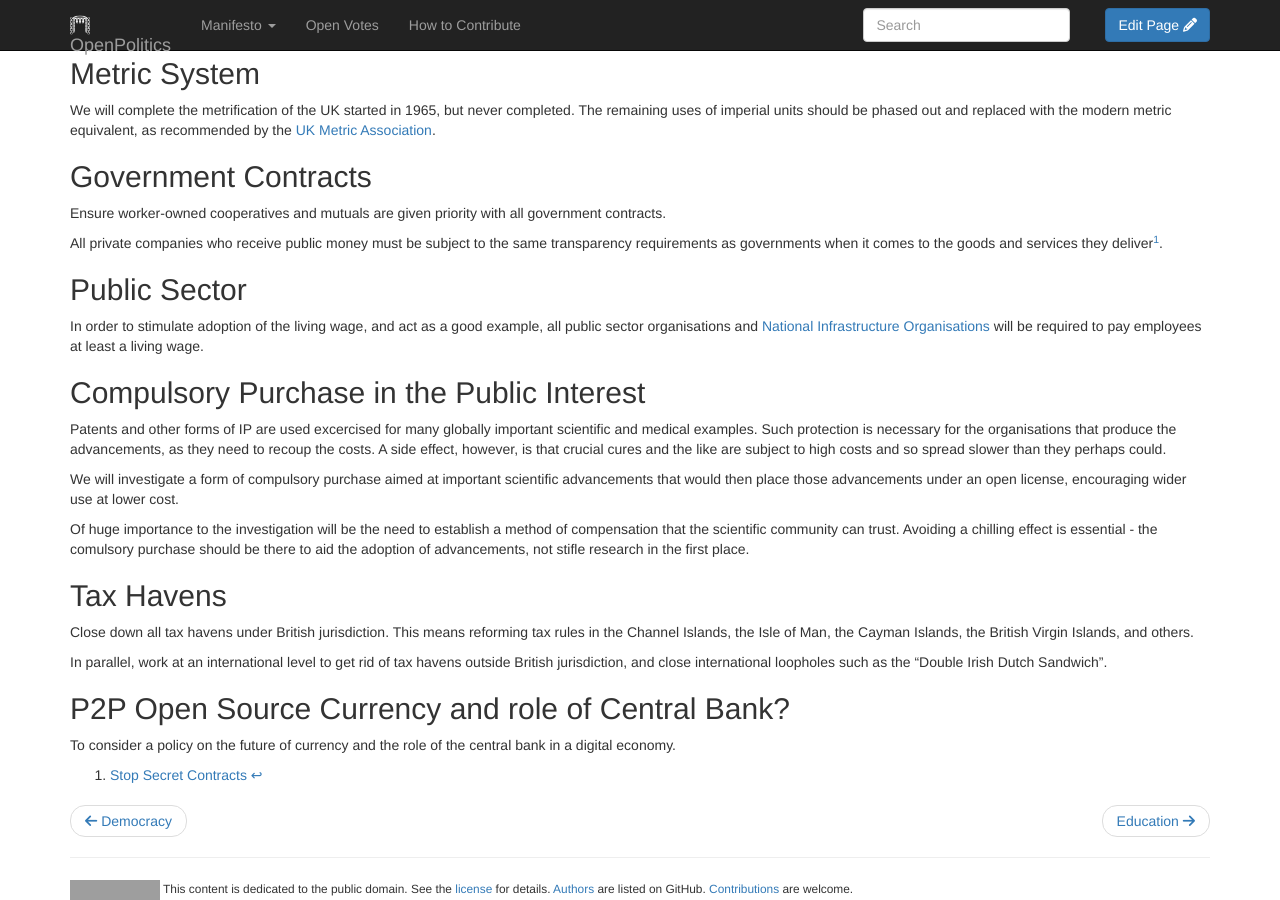
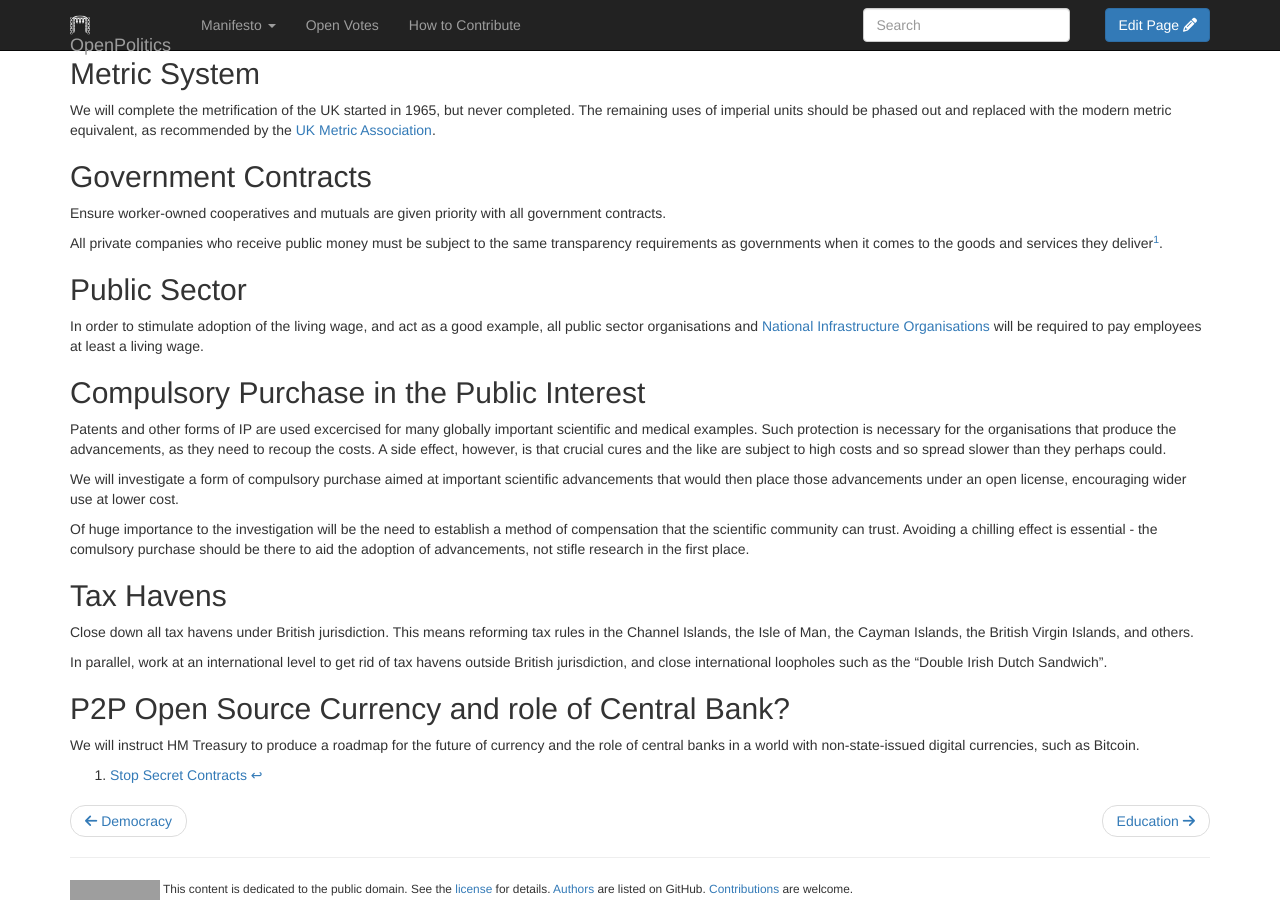
Before and after one commit to openpolitics/manifesto, a Jekyll site: the page built from manifesto/economy.md, in a window 1280 px wide and 900 px high, scrolled down 1320 px. Built offline with Jekyll 4.4.1, drawn with Linux system fonts in a browser that asks for light colours; nearby versions of some CDN libraries; library files that are not in the unit come from our copies; grey boxes are pictures that could not be loaded.

Commit message:
Updated following suggestions

```diff
--- a/manifesto/economy.md
+++ b/manifesto/economy.md
@@ -74,6 +74,6 @@ In parallel, work at an international level to get rid of tax havens outside Bri
 
 ## P2P Open Source Currency and role of Central Bank?
 
-To consider a policy on the future of currency and the role of the central bank in a digital economy.
+We will instruct HM Treasury to produce a roadmap for the future of currency and the role of central banks in a world with non-state-issued digital currencies, such as Bitcoin.
 
 [^1]: [Stop Secret Contracts](http://stopsecretcontracts.org/)
```
